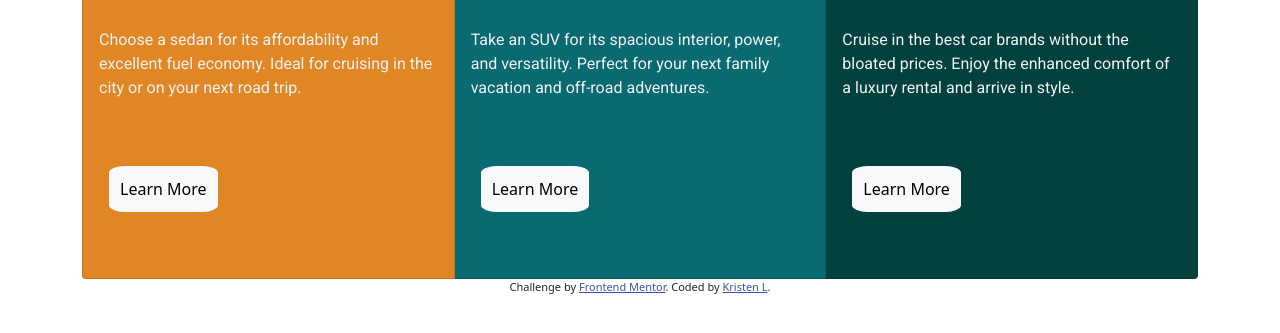
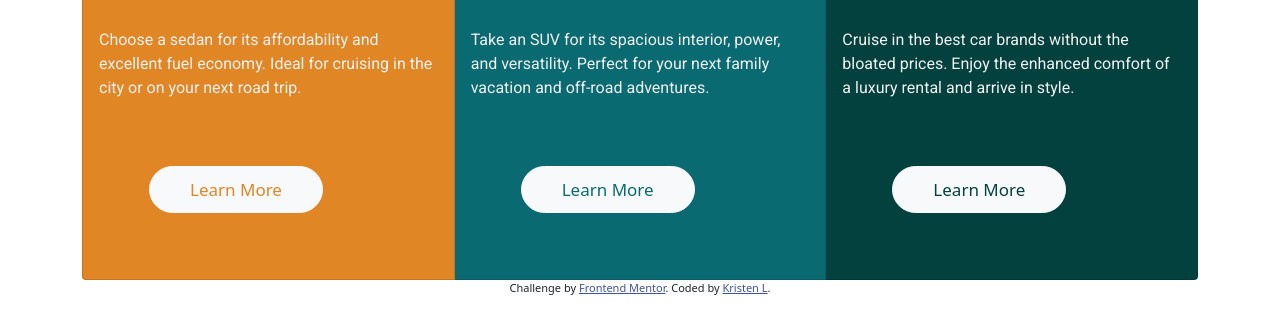
Before and after one commit to kdotelle/3columnpreview, a website: page index.html in a window 1280 px wide. Shown: the part 275-608 px from the top of the page. Drawn offline with nearby package versions, Linux system fonts and the light colour scheme.

Commit message:
added text color to .btn

```diff
--- a/css/styles.css
+++ b/css/styles.css
@@ -16,12 +16,12 @@
   justify-content: center;
   align-content: center;
   align-items: center;
+  margin-top: 50px;
 }
 
 .card-group {
   height: 100%;
   width: auto;
-  margin-top: 50px;
   justify-content: center;
 }
 
@@ -37,6 +37,18 @@
   background-color: rgb(3, 65, 63);
 }
 
+#sedan .btn {
+  color: rgb(225, 134, 37);
+}
+
+#suv .btn {
+  color: rgb(9, 106, 114);
+}
+
+#luxury .btn {
+  color: rgb(3, 65, 63);
+}
+
 p {
   font-family: "Roboto", sans-serif;
   color: rgb(242, 242, 242);
@@ -50,8 +62,8 @@ h1 {
 }
 
 .btn {
-  border-radius: 15%;
-  padding: 10px;
+  border-radius: 28px;
+  padding: 10px 40px;
   margin: 50px;
-  margin-left: 10px;
+  font-size: 17px;
 }
```
